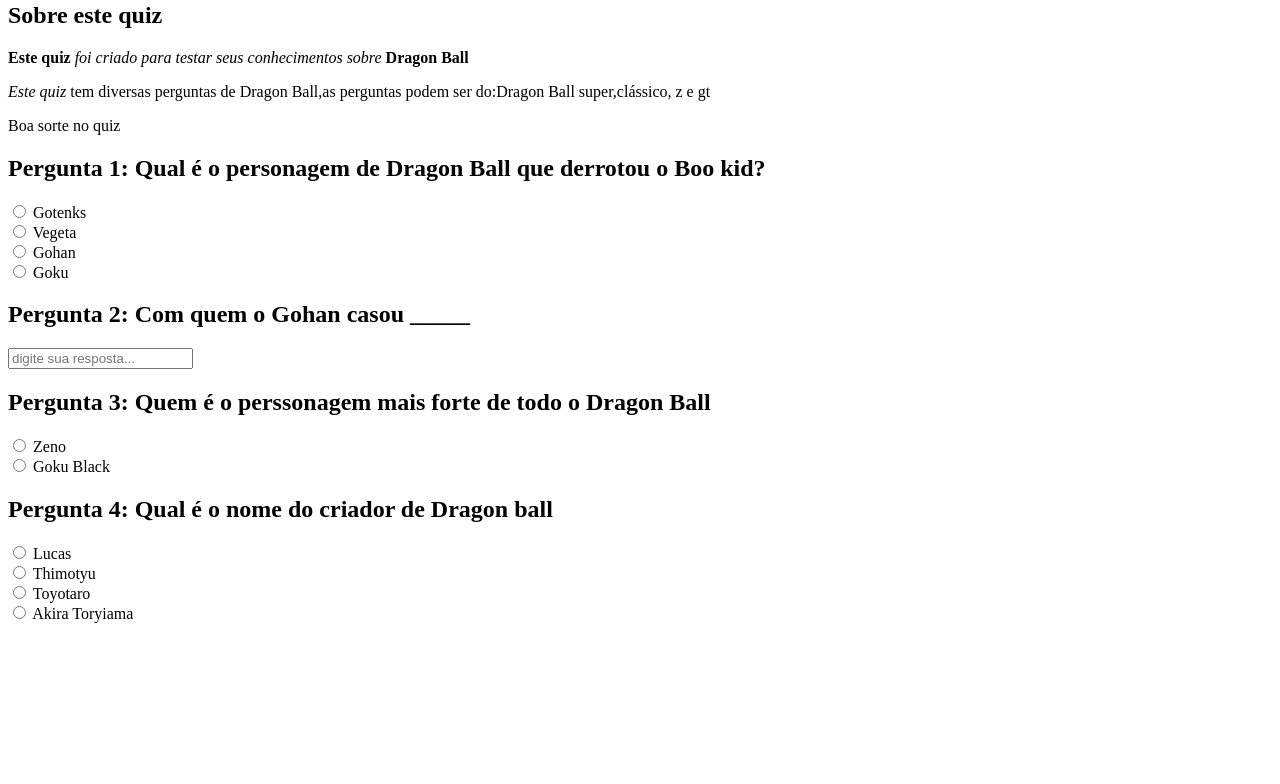
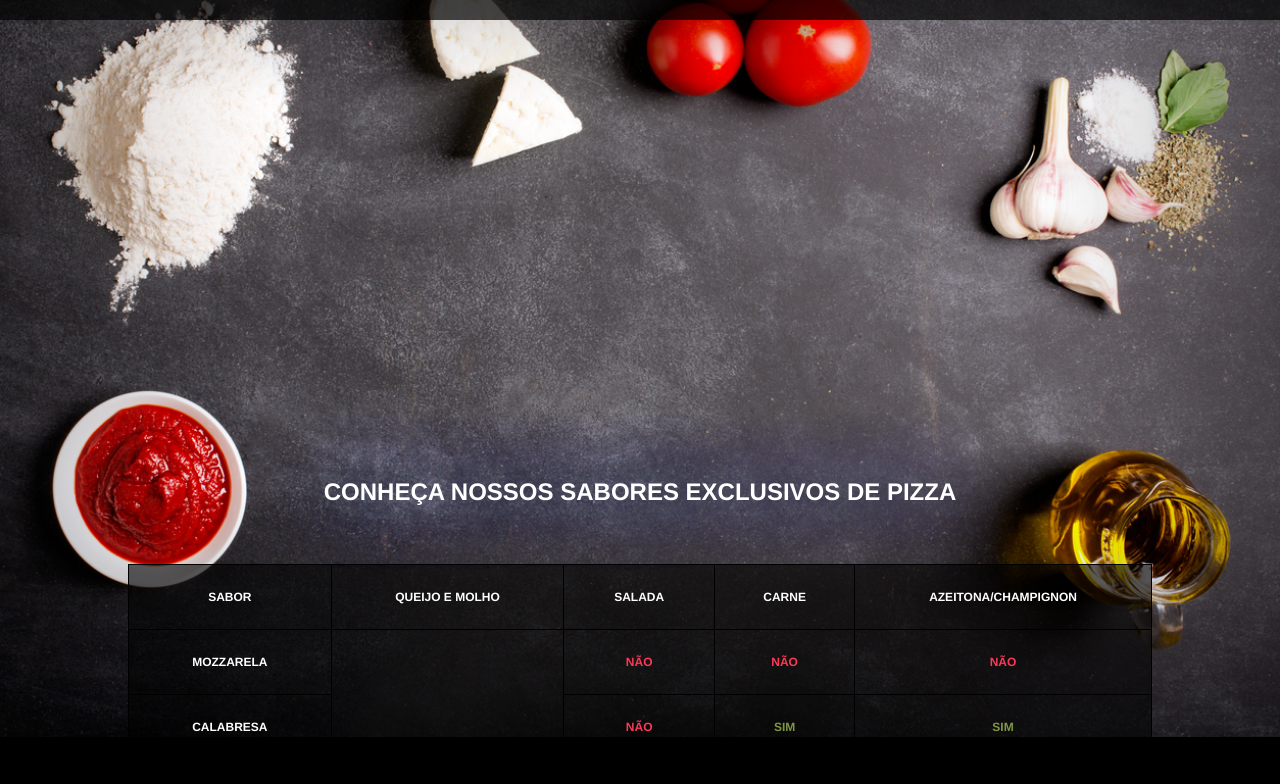
Before and after one commit to RaphasanDev/sitethomas, a plain HTML site: page index.html in a window 1280 px wide. Shown: the part 116-900 px from the top of the page. Before the commit the page ends 800 px from the top, so only its background shows below. Drawn offline with Linux system fonts and the light colour scheme.

Commit message:
subindo html para testar o azure

```diff
--- a/index.html
+++ b/index.html
@@ -1,69 +1,86 @@
-<!Doctype html>
-
+<!DOCTYPE html>
 <html lang="pt-br">
 
 <head>
-  <meta charset="UTF-8">
-  <title>Quiz de Dragon Ball</title>
-  <meta name="description" content="Um quiz interativo sobre Dragon Ball">
+    <title>Hello Pizza</title>
+    <meta charset="UTF-8">
+    <link rel="stylesheet" type="text/css" href="./css/stylesheet.css">
 </head>
 
 <body>
-  <header>
-    <h1>Quiz de Dragon Ball</h1>
-    <p><em>Teste seus conhecimentos sobre Dragon Ball e veja qual pontuação!</em></p>
-  </header>
-  <main>
+    <header>
+        <div id="banner">
+            <h1>
+                <img src="./img/logo-helloPizza.png">
+            </h1>
+            <nav>
+                <ul>
+                    <li><a href="">Home</a></li>
+                    <li><a href="">Sabores</a></li>
+                    <li><a href="">Contatos</a></li>
+                </ul>
+            </nav>
+        </div>
+    </header>
     <section>
-      <h2>Sobre este quiz</h2>
-      <p><strong>Este quiz</strong><em> foi criado para testar seus conhecimentos sobre </em><strong> Dragon
-          Ball</strong></p>
-      <p><em>Este quiz</em> tem diversas perguntas de Dragon Ball,as perguntas podem ser do:Dragon Ball super,clássico,
-        z e
-        gt</p>
-      <p>Boa sorte no quiz</em></p>
+        <div id="sabores-pizzas">
+            <h2>Conheça nossos Sabores exclusivos de pizza</h2>
+            <table>
+                <tr>
+                    <th>Sabor</th>
+                    <th>Queijo e Molho</th>
+                    <th>Salada</th>
+                    <th>Carne</th>
+                    <th>Azeitona/Champignon</th>
+                </tr>
+                <tr>
+                    <td>Mozzarela</td>
+                    <td class="texto-positivo" rowspan="6">Sim</td>
+                    <td class="texto-negativo">Não</td>
+                    <td class="texto-negativo">Não</td>
+                    <td class="texto-negativo">Não</td>
+                </tr>
+                <tr>
+                    <td>Calabresa</td>
+                    <td class="texto-negativo">Não</td>
+                    <td class="texto-positivo">Sim</td>
+                    <td class="texto-positivo">Sim</td>
+                </tr>
+                <tr>
+                    <td>Pepperoni</td>
+                    <td class="texto-negativo">Não</td>
+                    <td class="texto-positivo">Sim</td>
+                    <td class="texto-positivo">Sim</td>
+                </tr>
+                <tr>
+                    <td>Marguerita</td>
+                    <td class="texto-positivo">Sim</td>
+                    <td class="texto-positivo">Sim</td>
+                    <td class="texto-positivo">sim</td>
+                </tr>
+                <tr>
+                    <td>Portuguesa</td>
+                    <td class="texto-positivo">Sim</td>
+                    <td class="texto-positivo">Sim</td>
+                    <td class="texto-positivo">Sim</td>
+                </tr>
+                <tr>
+                    <td>Alho</td>
+                    <td class="texto-negativo">Não</td>
+                    <td class="texto-negativo">Não</td>
+                    <td class="texto-negativo">Não</td>
+                </tr>
+            </table>
+        </div>
     </section>
-    <!--Pergunta 1: mútipla escolha-->
-    <section>
-      <h2>Pergunta 1: Qual é o personagem de Dragon Ball que derrotou o Boo kid?</h2>
-      <form>
-        <input type="radio" value="Gotenks" id="p1a" name="pergunta1">
-        <label for="p1a">Gotenks</label><br>
-        <input type="radio" value="Vegeta" id="p1b" name="pergunta1">
-        <label for="p1b">Vegeta</label><br>
-        <input type="radio" value="Gohan" id="p1c" name="pergunta1">
-        <label for="p1c">Gohan</label> <br>
-        <input type="radio" value="Goku" id="p1d" name="pergunta1">
-        <label for="p1d">Goku</label>
-      </form>
-    </section>
-    <!--pergunta 2: texto-->
-    <section>
-      <h2>Pergunta 2: Com quem o Gohan casou _____</h2>
-      <form>
-        <input type="text" name="" id="p2" name="pergunta 2" placeholder="digite sua resposta...">
-      </form>
-    </section>
-    <!--pergunta 3: mútipla escolha-->
-    <section>
-      <h2> Pergunta 3: Quem é o perssonagem mais forte de todo o Dragon Ball</h2>
-      <input type="radio" value="Zeno" id="p3a" name="pergunta3">
-      <label for="p3a">Zeno</label><br>
-      <input type="radio" value="Goku Black" id="p3b" name="pergunta3">
-      <label for="p3b">Goku Black</label><br>
-    </section>
-    <!--pergunta 4: mútipla escolha-->
-    <section>
-      <h2>Pergunta 4: Qual é o nome do criador de Dragon ball</h2>
-      <input type="radio" value="Lucas" id="p4a" name="pergunta3">
-      <label for="p4a">Lucas</label><br>
-      <input type="radio" value="Thimotyu" id="p4b" name="pergunta3">
-      <label for="p4b">Thimotyu</label><br>
-      <input type="radio" value="Toyotaro" id="p4c" name="pergunta3">
-      <label for="p4c">Toyotaro</label><br>
-      <input type="radio" value="Akira Toryiama" id="p4d" name="pergunta3">
-      <label for="p4d">Akira Toryiama</label><br>
-  </main>
-  <footer></footer>
+    <footer>
+        <div id="copyright">
+            <a href="#" id="logo-hellopizza">
+                <img src="./img/logo-helloPizza.png">
+            </a>
+            <p>Todos os direitos reservados &copy; 2020</p>
+        </div>
+    </footer>
 </body>
-<html>
+
+</html>
```
Also changed, not shown: erro.html (deleted, +0 -6 lines), hello pizza/index.html (deleted, +0 -86 lines), css/stylesheet.css (renamed from hello pizza/css/stylesheet.css), css/theo.css (renamed from hello pizza/css/theo.css), img/background-pizza.jpg (renamed from hello pizza/img/background-pizza.jpg), img/fundo.png (renamed from hello pizza/img/fundo.png), img/fundo1.jpg (renamed from hello pizza/img/fundo1.jpg), img/logo-helloPizza.png (renamed from hello pizza/img/logo-helloPizza.png), img/pizza.jpg (renamed from hello pizza/img/pizza.jpg), script.js (renamed from hello pizza/script.js), style.css (renamed from hello pizza/style.css), testeTheo.html (renamed from hello pizza/testeTheo.html), theo.html (renamed from hello pizza/theo.html), 5 other files.
